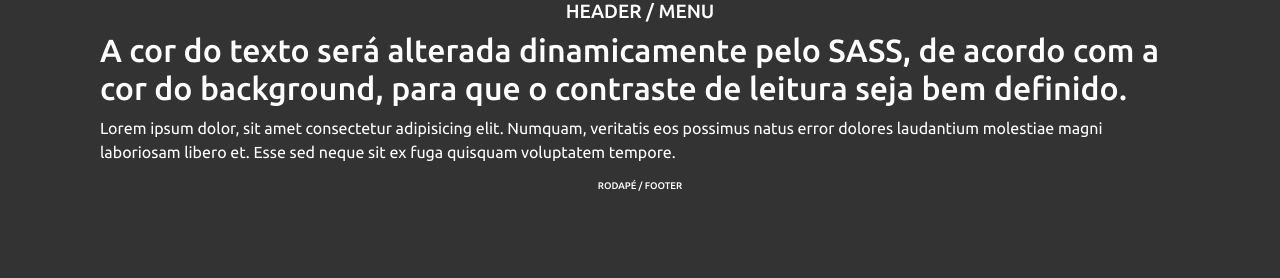
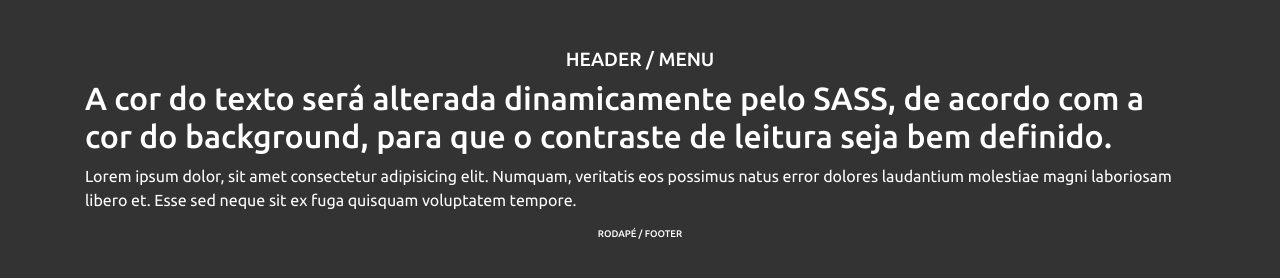
Before and after one commit to eduruiz333/dynamic-text-color-with-sass, a website: page index.html in a window 1280 px wide. Drawn offline with nearby package versions, Linux system fonts and the light colour scheme.

Commit message:
Alteração semântica

```diff
--- a/index.html
+++ b/index.html
@@ -1,5 +1,6 @@
 <!DOCTYPE html>
 <html lang="pt-BR">
+
 <head>
 	<meta charset="utf-8">
 	<meta http-equiv="X-UA-Compatible" content="IE=edge">
@@ -13,16 +14,15 @@
 	<link href="./assets/css/style.css" rel="stylesheet">
 	<title>Text Color Dynamic - SASS</title>
 </head>
+
 <body>
 
 	<!--HEADER E MENU-->
 	<header>
-	<div class="container">
+		<div class="container mt-5">
 			<div class="row">
 				<div class="col">
-				<div class="container">
 					<h3>HEADER / MENU</h3>
-					</div>
 				</div>
 			</div>
 		</div>
@@ -34,7 +34,6 @@
 		<div class="container">
 			<div class="row">
 				<div class="col">
-					<div class="container">
 					<section>
 						<div class="row">
 							<div class="col">
@@ -46,7 +45,6 @@
 				</div>
 			</div>
 		</div>
-			</div>
 	</main>
 	<!--/CONTEÚDO PRINCIPAL-->
 
@@ -55,9 +53,7 @@
 		<div class="container">
 			<div class="row">
 				<div class="col">
-				<div class="container">
 					<h6>RODAPÉ / FOOTER</h6>
-					</div>
 				</div>
 			</div>
 		</div>
@@ -65,6 +61,8 @@
 	<!--/FOOTER-->
 
 	<script src="https://code.jquery.com/jquery-3.5.1.min.js" integrity="sha256-9/aliU8dGd2tb6OSsuzixeV4y/faTqgFtohetphbbj0=" crossorigin="anonymous"></script>
-	<script src="https://stackpath.bootstrapcdn.com/bootstrap/4.5.2/js/bootstrap.min.js" integrity="sha384-B4gt1jrGC7Jh4AgTPSdUtOBvfO8shuf57BaghqFfPlYxofvL8/KUEfYiJOMMV+rV" crossorigin="anonymous"></script>
+	<script src="https://stackpath.bootstrapcdn.com/bootstrap/4.5.2/js/bootstrap.min.js" integrity="sha384-B4gt1jrGC7Jh4AgTPSdUtOBvfO8shuf57BaghqFfPlYxofvL8/KUEfYiJOMMV+rV" crossorigin="anonymous">
+	</script>
 </body>
+
 </html>
```
Lines whose indentation alone changed are shown as unchanged.
